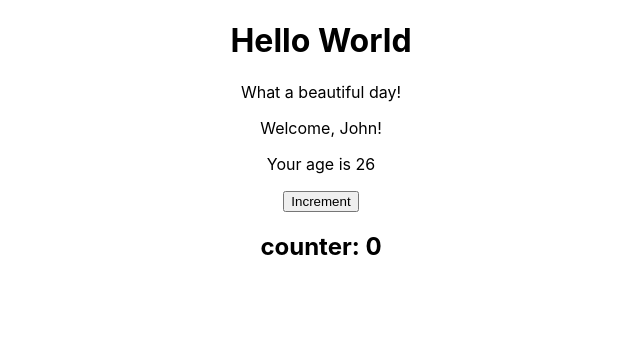
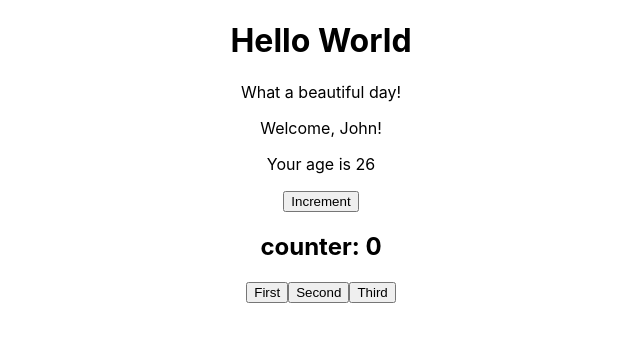
Before and after one commit to Beji96/Develhope-react-exercise, a React (Create React App) app: page / in a window 1280 px wide. Shown: the top 342 px of the page, without its empty margins (319-959 px from the left). Built offline with nearby package versions, Linux system fonts and the light colour scheme.

Commit message:
finish events3

```diff
--- a/src/App.js
+++ b/src/App.js
@@ -1,6 +1,7 @@
 
 import './App.css';
 import ClickCounter from './ClickCounter';
+import ClickTracker from './ClickTracker';
 // import Counter from './Counter';
 import Hello from './Hello';
 import Welcome from './Welcome';
@@ -13,6 +14,7 @@ function App() {
     <Welcome name ={myName} age={26}/>
    {/* <Counter/> */}
    <ClickCounter/>
+   <ClickTracker/>
   </div>
  )
 }
--- /dev/null
+++ b/src/ClickTracker.jsx
@@ -0,0 +1,22 @@
+import React, { Component } from "react";
+
+export default class ClickTracker extends Component {
+  state = { clickedBtn: null };
+
+  btnHandler = (event) => {
+    this.setState({ clickedBtn: event.target.textContent });
+  };
+
+  render() {
+    return (
+      <div>
+        <button onClick={this.btnHandler}>First</button>
+        <button onClick={this.btnHandler}>Second</button>
+        <button onClick={this.btnHandler}>Third</button>
+        {this.state.clickedBtn && (
+          <h1>{this.state.clickedBtn} button is working</h1>
+        )}
+      </div>
+    );
+  }
+}
```
